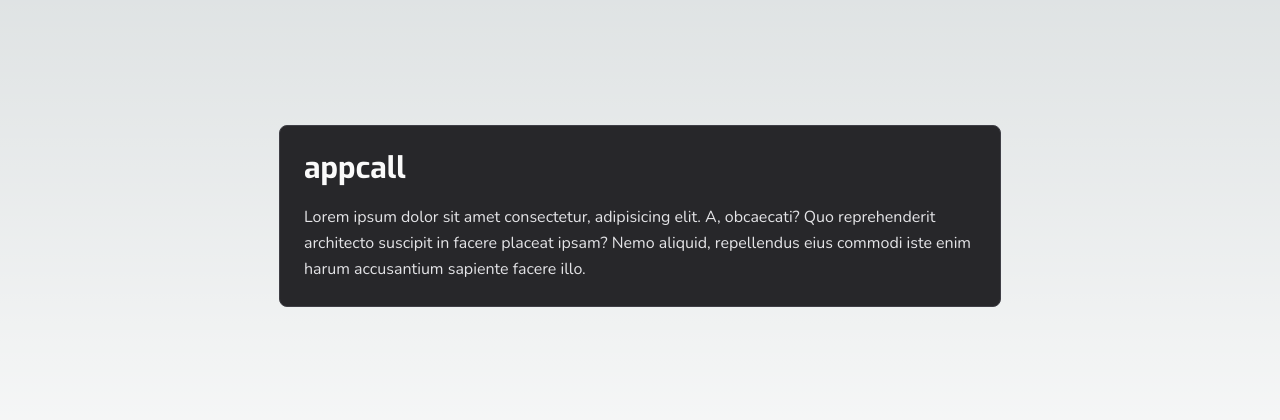
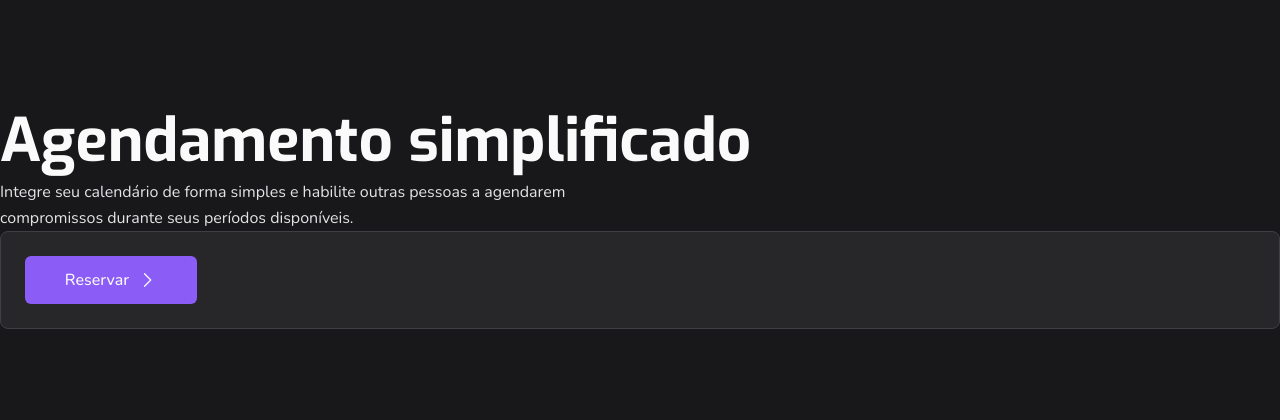
Before and after one commit to brenersrosa/appcall, a Next.js app: page / in a window 1280 px wide. Shown: the part 184-604 px from the top of the page. Built offline with nearby package versions, Linux system fonts and the light colour scheme.

Commit message:
feat: add button component

```diff
--- a/package.json
+++ b/package.json
@@ -9,6 +9,7 @@
     "lint": "next lint"
   },
   "dependencies": {
+    "@radix-ui/react-slot": "^1.0.2",
     "@types/node": "20.5.9",
     "@types/react": "18.2.21",
     "@types/react-dom": "18.2.7",
@@ -17,6 +18,7 @@
     "clsx": "^2.0.0",
     "eslint-config-next": "13.4.19",
     "next": "13.4.19",
+    "phosphor-react": "^1.4.1",
     "postcss": "8.4.29",
     "react": "18.2.0",
     "react-dom": "18.2.0",
--- /dev/null
+++ b/src/components/ui/Button.tsx
@@ -0,0 +1,74 @@
+import * as React from 'react'
+import { Slot } from '@radix-ui/react-slot'
+import { cva, type VariantProps } from 'class-variance-authority'
+
+import { cn } from '@/lib/utils'
+
+const buttonVariants = cva(
+  'flex items-center gap-2 min-w-[172px] justify-center rounded-md font-medium ring-offset-background transition-all focus-visible:outline-none focus-visible:ring-2 focus-visible:ring-ring focus-visible:ring-offset-2 disabled:pointer-events-none disabled:bg-zinc-600',
+  {
+    variants: {
+      variant: {
+        primary:
+          'bg-violet-500 text-zinc-50 hover:bg-violet-600 hover:shadow-violet',
+        secondary:
+          'bg-zinc-500 text-zinc-50 hover:bg-zinc-600 hover:shadow-zinc',
+        destructive:
+          'bg-red-500 text-zinc-50 hover:bg-red-600 hover:shadow-red',
+        outline:
+          'border border-violet-600 bg-transparent hover:bg-violet-600 hover:shadow-violet',
+        ghost: 'hover:bg-violet-600 hover:shadow-violet',
+        link: 'text-zinc-50 underline-offset-4 hover:underline',
+      },
+      size: {
+        default: 'p-3',
+        sm: 'p-2',
+        lg: 'p-4',
+      },
+    },
+    defaultVariants: {
+      variant: 'primary',
+      size: 'default',
+    },
+  },
+)
+
+export interface ButtonProps
+  extends React.ButtonHTMLAttributes<HTMLButtonElement>,
+    VariantProps<typeof buttonVariants> {
+  asChild?: boolean
+  icon?: React.ElementType
+  iconPosition?: 'left' | 'right'
+}
+
+const Button = React.forwardRef<HTMLButtonElement, ButtonProps>(
+  (
+    {
+      className,
+      variant,
+      size,
+      asChild = false,
+      icon: Icon = () => null,
+      iconPosition = 'right',
+      ...props
+    },
+    ref,
+  ) => {
+    const Comp = asChild ? Slot : 'button'
+
+    return (
+      <Comp
+        className={cn(buttonVariants({ variant, size, className }))}
+        ref={ref}
+        {...props}
+      >
+        {iconPosition === 'left' && <Icon className="h-5 w-5 text-zinc-50" />}
+        {props.children}
+        {iconPosition === 'right' && <Icon className="h-5 w-5 text-zinc-50" />}
+      </Comp>
+    )
+  },
+)
+Button.displayName = 'Button'
+
+export { Button, buttonVariants }
--- a/src/components/ui/Heading.tsx
+++ b/src/components/ui/Heading.tsx
@@ -6,14 +6,18 @@ import { cn } from '@/lib/utils'
 const headingVariants = cva('font-title font-bold text-zinc-50 leading-tight', {
   variants: {
     size: {
-      xs: 'text-xl',
-      sm: 'text-2xl',
-      md: 'text-3xl',
-      lg: 'text-6xl',
+      sm: 'text-xl',
+      md: 'text-2xl',
+      lg: 'text-4xl',
+      '2xl': 'text-5xl',
+      '3xl': 'text-6xl',
+      '4xl': 'text-7xl',
+      '5xl': 'text-8xl',
+      '6xl': 'text-9xl',
     },
   },
   defaultVariants: {
-    size: 'md',
+    size: 'sm',
   },
 })
 
--- a/src/pages/_app.tsx
+++ b/src/pages/_app.tsx
@@ -12,7 +12,9 @@ const nunito = Nunito({
 
 export default function App({ Component, pageProps }: AppProps) {
   return (
-    <main className={`${exo.variable} ${nunito.variable} font-sans`}>
+    <main
+      className={`${exo.variable} ${nunito.variable} bg-zinc-900 font-sans`}
+    >
       <Component {...pageProps} />
     </main>
   )
--- a/src/pages/index.tsx
+++ b/src/pages/index.tsx
@@ -1,19 +1,27 @@
 import { Box } from '@/components/ui/Box'
+import { Button } from '@/components/ui/Button'
 import { Heading } from '@/components/ui/Heading'
 import { Text } from '@/components/ui/Text'
+import { CaretRight } from 'phosphor-react'
 
 export default function Home() {
+  function handleClick() {
+    console.log('ok')
+  }
+
   return (
-    <div className="flex h-screen w-screen flex-col items-center justify-center">
-      <Box className="flex flex-col gap-4">
-        <Heading>appcall</Heading>
+    <div className="flex h-screen w-screen flex-col justify-center">
+      <Heading size="3xl">Agendamento simplificado</Heading>
 
-        <Text className="max-w-2xl">
-          Lorem ipsum dolor sit amet consectetur, adipisicing elit. A,
-          obcaecati? Quo reprehenderit architecto suscipit in facere placeat
-          ipsam? Nemo aliquid, repellendus eius commodi iste enim harum
-          accusantium sapiente facere illo.
-        </Text>
+      <Text className="max-w-2xl">
+        Integre seu calendário de forma simples e habilite outras pessoas a
+        agendarem compromissos durante seus períodos disponíveis.
+      </Text>
+
+      <Box>
+        <Button icon={CaretRight} onClick={handleClick}>
+          Reservar
+        </Button>
       </Box>
     </div>
   )
--- a/tailwind.config.ts
+++ b/tailwind.config.ts
@@ -1,4 +1,5 @@
-import type { Config } from 'tailwindcss'
+import { Config } from 'tailwindcss'
+import { zinc } from 'tailwindcss/colors'
 
 const config: Config = {
   content: [
@@ -12,6 +13,14 @@ const config: Config = {
         title: ['var(--font-exo)'],
         sans: ['var(--font-nunito)'],
       },
+      colors: {
+        background: zinc[900],
+      },
+      boxShadow: {
+        violet: '0px 0px 10px 0px rgba(139, 92, 246, 0.75)',
+        zinc: '0px 0px 10px 0px rgba(113, 113, 122, 0.75)',
+        red: '0px 0px 10px 0px rgba(239, 68, 68, 0.75)',
+      },
     },
   },
   plugins: [],
```
Also changed, not shown: 1 other file (tests, documents, lock files or other folders).
